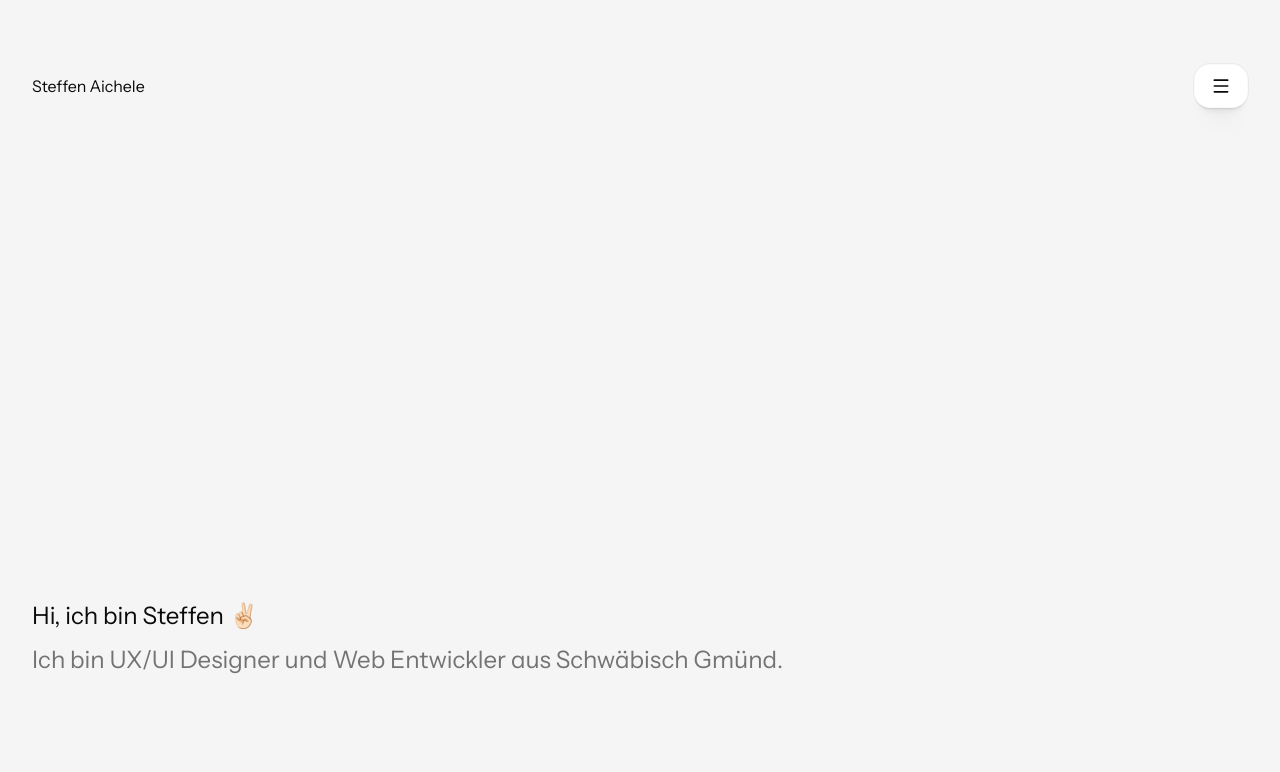
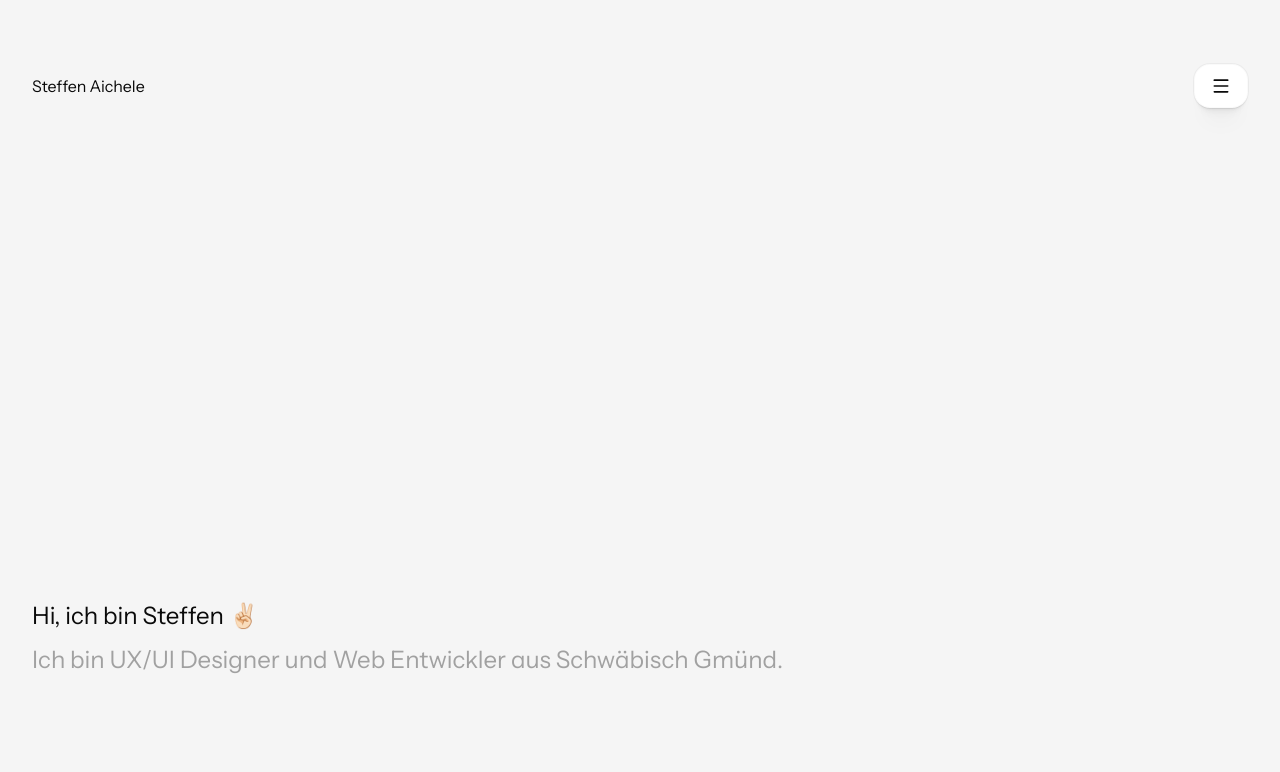
Before and after one commit to steffenaichele/portfolio, a Next.js app: page / in a window 1280 px wide. Shown: the top 772 px of the page. Built offline with nearby package versions, Linux system fonts and the light colour scheme; what @toolwind/corner-shape would draw is missing.

Commit message:
fix: update color variables for improved accessibility and consistency

```diff
--- a/src/app/styles/globals.css
+++ b/src/app/styles/globals.css
@@ -39,9 +39,8 @@
 	--radius-surface: var(--radius-squircle-md);
 
 	--color-text-primary: var(--color-neutral-950);
-	--color-text-secondary: var(--color-neutral-700);
-	--color-text-tertiary: var(--color-neutral-500);
-	--color-text-quaternary: var(--color-neutral-400);
+	--color-text-secondary: var(--color-neutral-600);
+	--color-text-tertiary: var(--color-neutral-400);
 
 	--radius-button: var(--radius-squircle-lg);
 
@@ -66,7 +65,7 @@
 	--color-footer-bg: var(--color-bg);
 	--color-footer-text-primary: var(--color-neutral-100);
 	--color-footer-text-secondary: var(--color-neutral-400);
-	--color-footer-text-tertiary: var(--color-neutral-600);
+	--color-footer-text-tertiary: var(--color-neutral-500);
 
 	/* Shadows */
 	--shadow:
```
